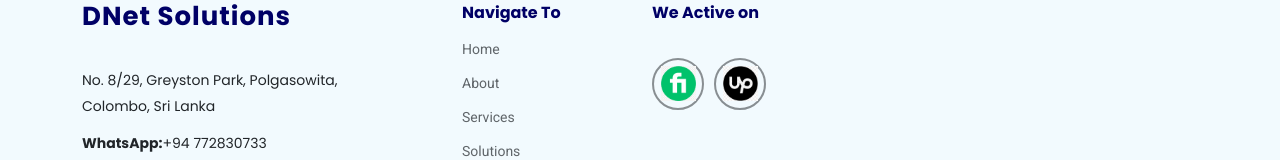
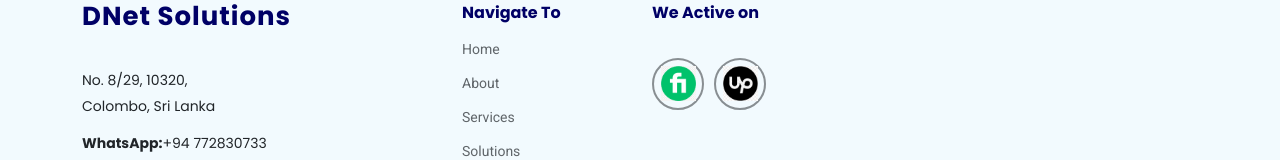
Before and after one commit to Nalinhgn/DNetWebsite, a plain HTML site: page solutions-pbx-freepbx.html in a window 1280 px wide. Shown: the part 1498-1658 px from the top of the page. Drawn offline with Linux system fonts and the light colour scheme.

Commit message:
Update solutions-pbx-freepbx.html

```diff
--- a/solutions-pbx-freepbx.html
+++ b/solutions-pbx-freepbx.html
@@ -169,7 +169,7 @@
             <span class="sitename">DNet Solutions</span>
           </a>
           <div class="footer-contact pt-3">
-            <p>No. 8/29, Greyston Park, Polgasowita,</p>
+            <p>No. 8/29, 10320,</p>
             <p>Colombo, Sri Lanka</p>
             <p class="mt-3"><strong>WhatsApp:</strong>+94 772830733 <span></span></p>
             <p><strong>Email:</strong> <span>info@dnetlk.com</span></p>
```
